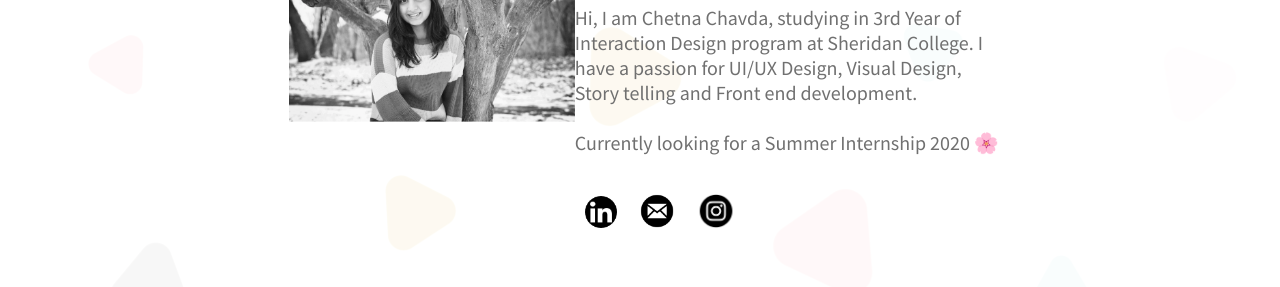
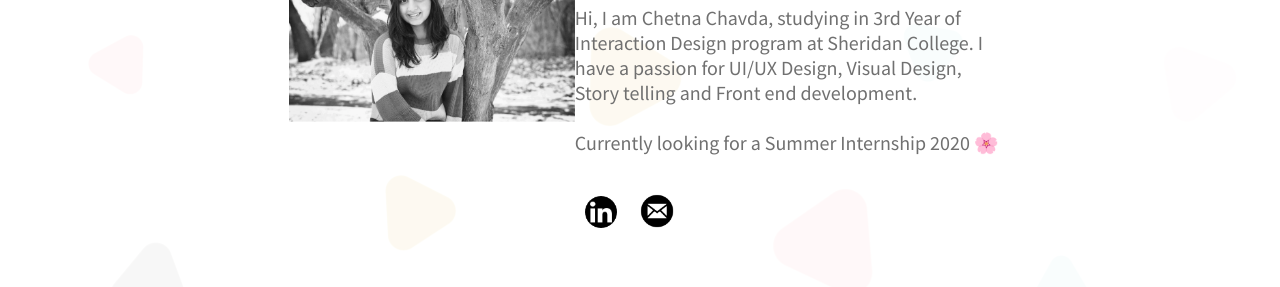
Before and after one commit to Chavvda/Chetna.github.io, a plain HTML site: page about.html in a window 1280 px wide. Shown: the part 256-543 px from the top of the page. Drawn offline with Linux system fonts and the light colour scheme; a web font is replaced by a local one.

Commit message:
Update about.html

```diff
--- a/about.html
+++ b/about.html
@@ -55,8 +55,7 @@
                   </div></a>
                   <a href="mailto:chavdac@sheridancollege.ca?Subject=Portoflio%20" ><div class="email">
                   </div></a>
-                  <a href="index.html" ><div class="insta">
-                  </div></a>
+
         </div>
 
             </div>
```
